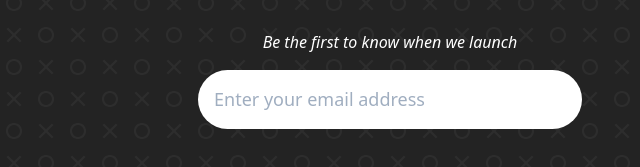
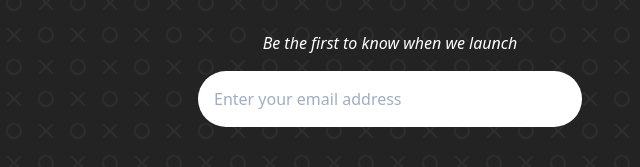
Before and after one commit to brycedev/huddle-landing, a website: page index.html in a window 1280 px wide. Shown: the part 453-620 px from the top of the page, 250-890 px from the left. Drawn offline with nearby package versions, Linux system fonts and the light colour scheme.

Commit message:
changed input email font size

```diff
--- a/index.html
+++ b/index.html
@@ -44,7 +44,7 @@
             <p class="text-white font-light w-full text-center mb-4 italic">Be the first to know when we launch</p>
             <div class="flex justify-center items-center w-full max-w-sm">
               <div class="w-full relative rounded-full overflow-hidden" id="app">
-                <input id="email" name="email" type="email" class="block appearance-none text-black py-4 px-4 w-full bg-white outline-none text-lg" placeholder="Enter your email address" v-model="email" @keydown.enter="handleForm">
+                <input id="email" name="email" type="email" class="block appearance-none text-black py-4 px-4 w-full bg-white outline-none text-md" placeholder="Enter your email address" v-model="email" @keydown.enter="handleForm">
                   </input>
                   <button @click="handleForm" type="submit" class="outline-none focus:outline-none w-16 absolute pin-t pin-b pin-r rounded-tr-full rounded-br-full flex items-center justify-center bg-blue cursor-pointer">
                     <img src="./arrow-r.svg" width="22">
```
